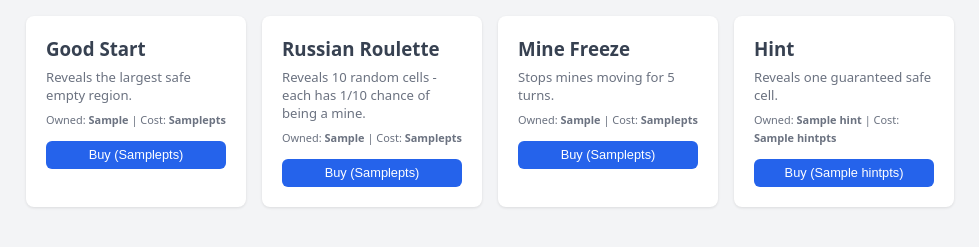
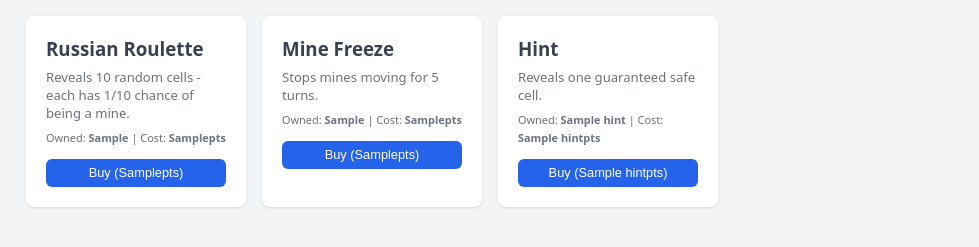
Before and after one commit to rfflrt/MAC0350-Individual, a FastAPI app: template templates/shop.html in a window 1280 px wide. Shown: the part 185-432 px from the top of the page, without its empty margins (150-1129 px from the left). Run offline with FastAPI, Linux system fonts and the light colour scheme; the template is opened without the code that fills it: most values are stand-ins (such as "Sample title", 1, 10 or a date in 2020).

Commit message:
Removed good start power

```diff
--- a/game.py
+++ b/game.py
@@ -5,7 +5,7 @@ difficulties = {"easy": {"rows": 9, "cols": 9, "mines": 10},
                 "medium": {"rows": 16, "cols": 16, "mines": 40},
                 "hard": {"rows": 16, "cols": 30, "mines": 99}}
 
-power_costs = {"good_start": 30, "russian_roulette": 20,
+power_costs = {"russian_roulette": 20,
                 "mine_freeze": 40, "hint": 25}
 
 points_base = {"easy": 50, "medium": 150, "hard": 400}
--- a/templates/powers_bar.html
+++ b/templates/powers_bar.html
@@ -2,7 +2,6 @@
     {% if game.status == "active" %}
 
     {% set pw_list = [
-        ("good_start", "Good Start", powers.good_start),
         ("russian_roulette", "Roulette", powers.russian_roulette),
         ("mine_freeze", "Freeze (5t)", powers.mine_freeze),
         ("hint", "Hint", powers.hint)] %}
--- a/templates/shop_grid.html
+++ b/templates/shop_grid.html
@@ -9,7 +9,6 @@
     </p>
 
     {% set items = [
-        ("good_start", "Good Start", "Reveals the largest safe empty region.", powers.good_start),
         ("russian_roulette", "Russian Roulette", "Reveals 10 random cells - each has 1/10 chance of being a mine.", powers.russian_roulette),
         ("mine_freeze", "Mine Freeze", "Stops mines moving for 5 turns.", powers.mine_freeze),
         ("hint", "Hint", "Reveals one guaranteed safe cell.", powers.hint),] %}
```
